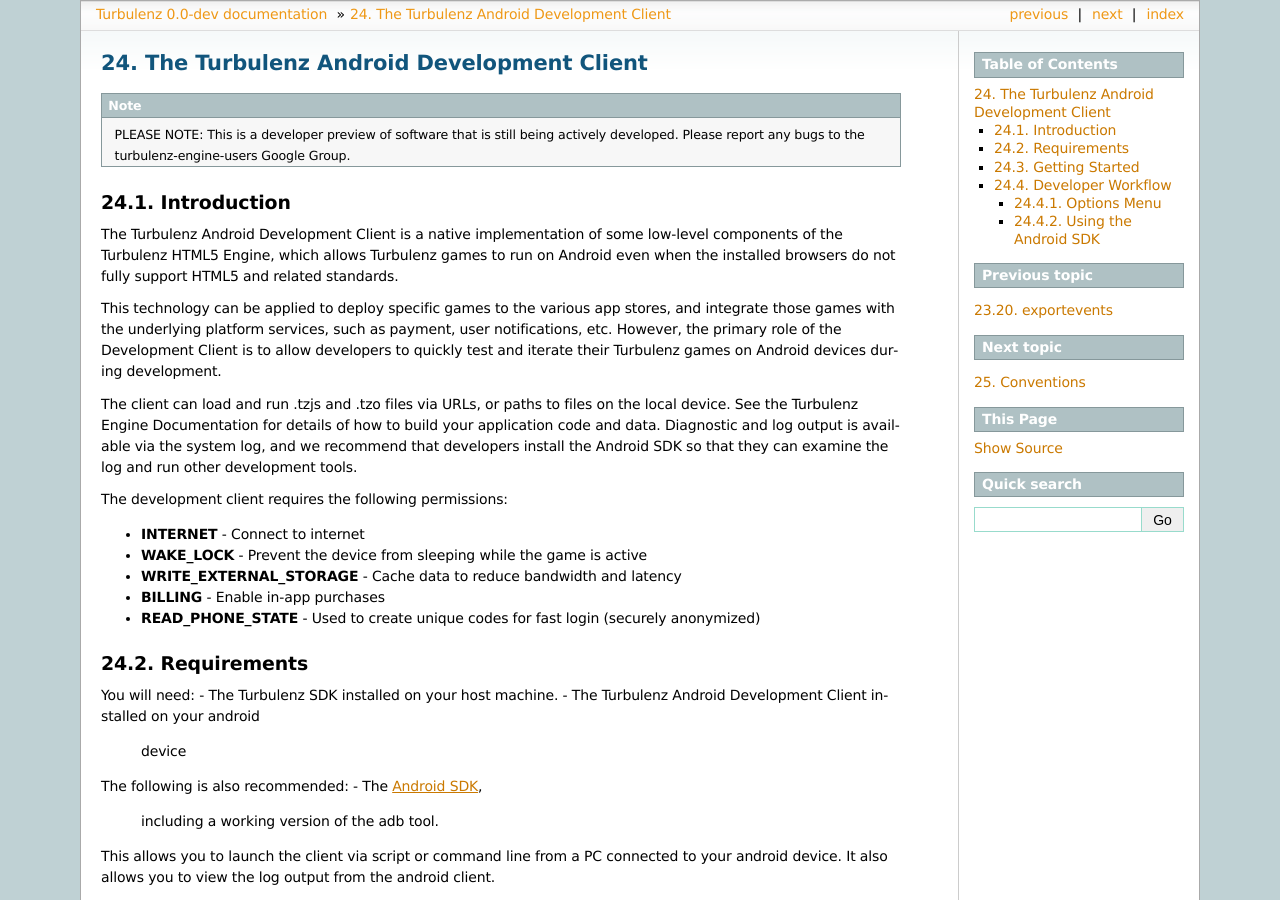
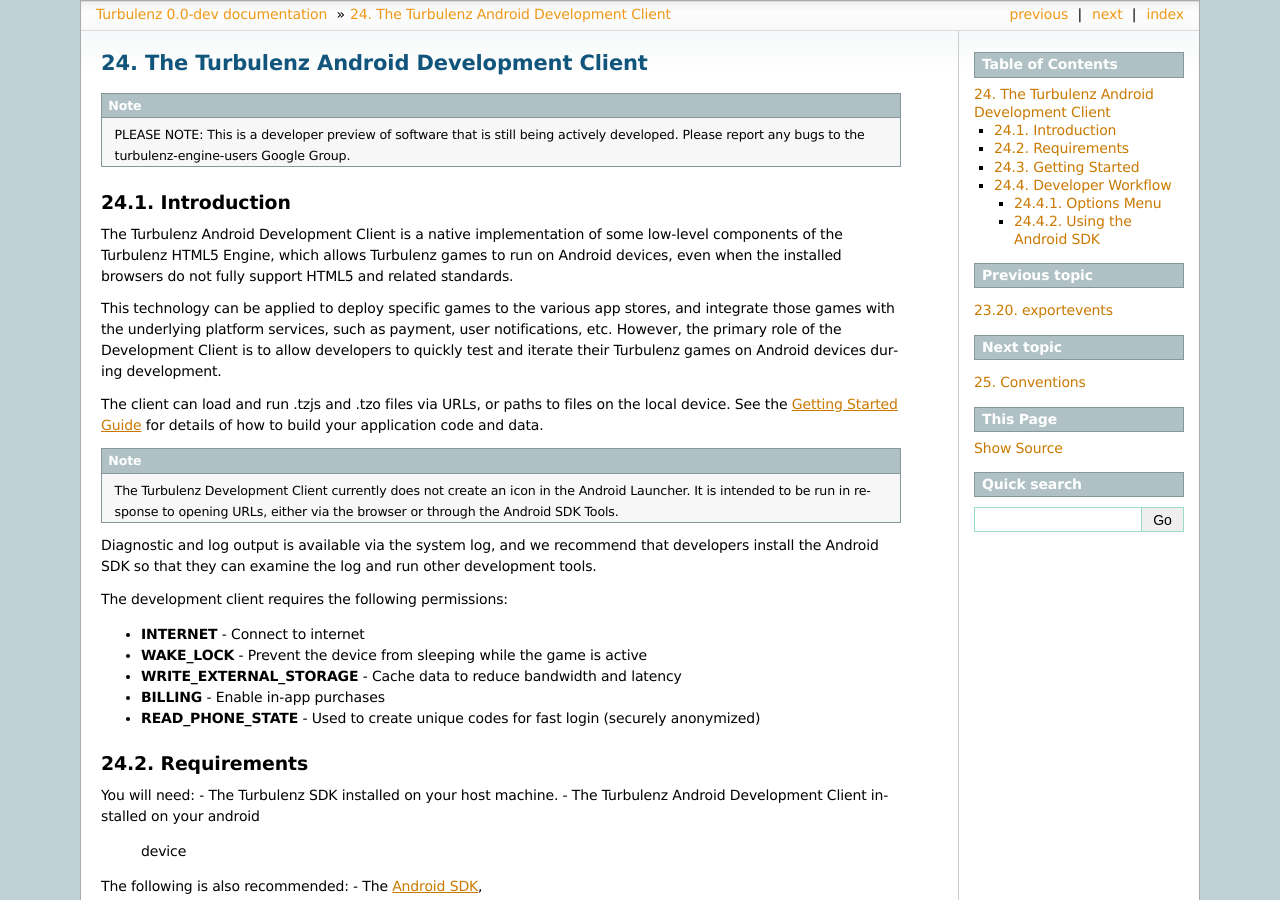
Before and after one commit to turbulenz/turbulenz_engine, a Sphinx documentation site: the page built from docs/source/android_readme.rst, in a window 1280 px wide and 900 px high. Built offline with Sphinx 7.4.7, drawn with Linux system fonts in a browser that asks for light colours.

Commit message:
docs: updated android client readme

```diff
--- a/docs/source/android_readme.rst
+++ b/docs/source/android_readme.rst
@@ -16,8 +16,8 @@
 
 The Turbulenz Android Development Client is a native implementation of
 some low-level components of the Turbulenz HTML5 Engine, which allows
-Turbulenz games to run on Android even when the installed browsers do
-not fully support HTML5 and related standards.
+Turbulenz games to run on Android devices, even when the installed
+browsers do not fully support HTML5 and related standards.
 
 This technology can be applied to deploy specific games to the various
 app stores, and integrate those games with the underlying platform
@@ -27,11 +27,19 @@
 during development.
 
 The client can load and run .tzjs and .tzo files via URLs, or paths to
-files on the local device.  See the Turbulenz Engine Documentation for
-details of how to build your application code and data.  Diagnostic
-and log output is available via the system log, and we recommend that
-developers install the Android SDK so that they can examine the log
-and run other development tools.
+files on the local device.  See the :ref:`getting_started_guide` for
+details of how to build your application code and data.
+
+.. NOTE::
+
+ The Turbulenz Development Client currently does not create an icon in
+ the Android Launcher.  It is intended to be run in response to
+ opening URLs, either via the browser or through the Android SDK
+ Tools.
+
+Diagnostic and log output is available via the system log, and we
+recommend that developers install the Android SDK so that they can
+examine the log and run other development tools.
 
 The development client requires the following permissions:
 
```
